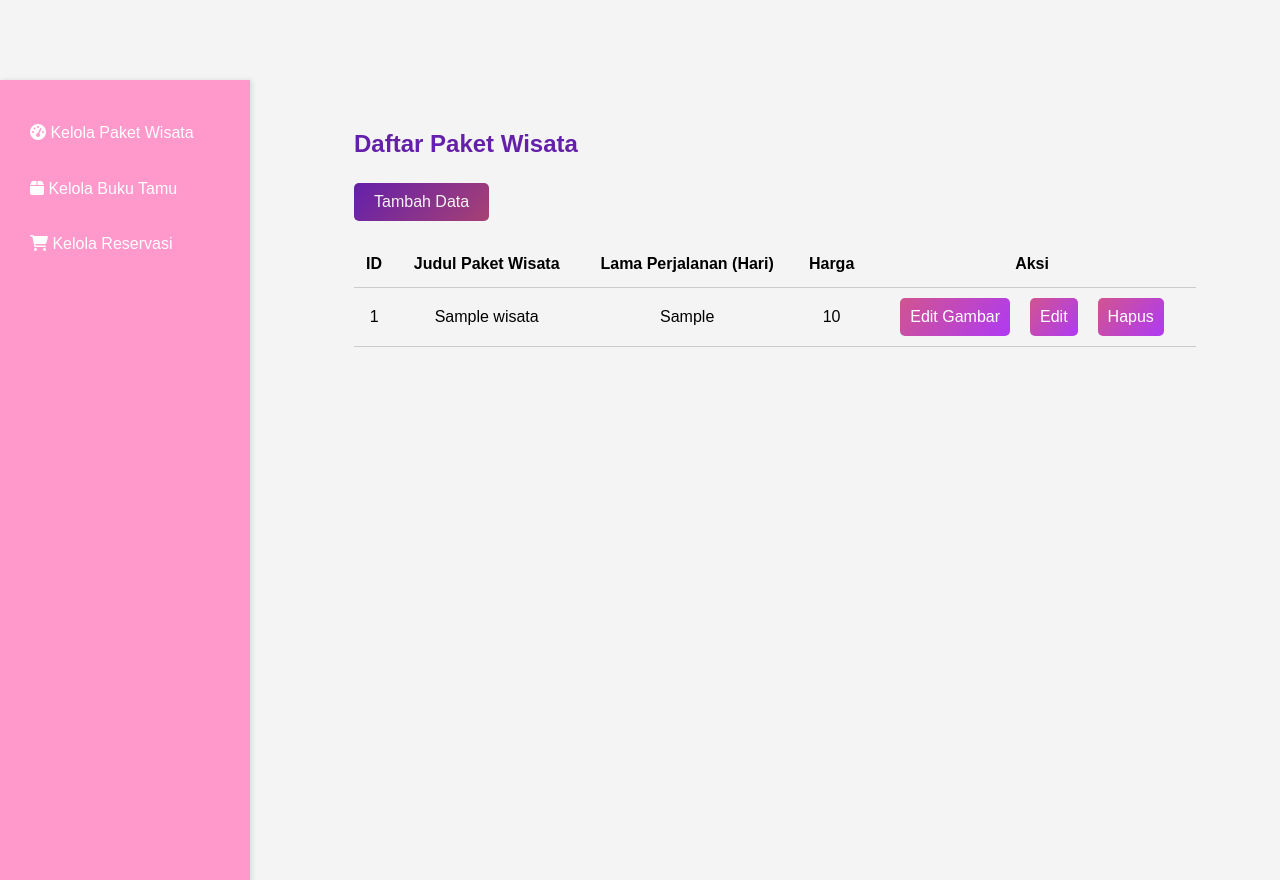
After one commit to Aliyazalfaputri/Aliyazalfa_JWD, a PHP site: page /admin/paketwisata.php in a window 1280 px wide. The commit adds this page. Run offline with PHP 8.4, Linux system fonts and the light colour scheme; tables that the repository leaves empty or names only in its code hold one stand-in row (values such as "Sample post").

Commit message:
revisi 3

```diff
--- /dev/null
+++ b/admin/paketwisata.php
@@ -0,0 +1,69 @@
+<?php
+include '../config.php';
+
+// Membuat koneksi
+$conn = new mysqli($servername, $username, $password, $dbname);
+
+// Memeriksa koneksi
+if ($conn->connect_error) {
+    die("Koneksi gagal: " . $conn->connect_error);
+}
+
+// Query untuk mendapatkan data produk
+$sql = "SELECT id, judul, hari, harga FROM paket_wisata";
+$result = $conn->query($sql);
+?>
+
+<!DOCTYPE html>
+<html lang="en">
+<head>
+    <meta charset="UTF-8">
+    <meta name="viewport" content="width=device-width, initial-scale=1.0">
+    <title>Kelola Paket Wisata</title>
+    <link rel="stylesheet" href="css/style.css">
+    <link rel="stylesheet" href="css/produk.css">
+</head>
+
+<body>
+    <div class="container">
+        <?php include '../nav/sidebar.php'; ?>
+        <main class="content">
+            <h2>Daftar Paket Wisata</h2>
+            <button class="tambah-btn"><a href="tambah.php">Tambah Data</a></button>
+            <table>
+                <thead>
+                    <tr>
+                        <th>ID</th>
+                        <th>Judul Paket Wisata</th>
+                        <th>Lama Perjalanan (Hari)</th>
+                        <th>Harga</th>
+                        <th>Aksi</th>
+                    </tr>
+                </thead>
+                <tbody>
+                    <?php
+                    if ($result->num_rows > 0) {
+                        // Output data dari setiap baris
+                        while($row = $result->fetch_assoc()) {
+                            echo "<tr>";
+                            echo "<td>" . $row["id"] . "</td>";
+                            echo "<td>" . $row["judul"] . "</td>";
+                            echo "<td>" . $row["hari"] . "</td>";
+                            echo "<td>" . $row["harga"] . "</td>";
+                            echo "<td class='action-buttons'>";
+                            echo "<button class='mod-btn'><a href='admin/editpic.php?id=" . $row["id"] . "'>Edit Gambar</a></button>";
+                            echo "<button class='mod-btn'><a href='admin/edit.php?id=" . $row["id"] . "'>Edit</a></button>";
+                            echo "<button class='mod-btn'><a href='admin/hapus.php?id=" . $row["id"] . "' onclick='return confirm(\"Apakah Anda yakin ingin menghapus produk ini?\")'>Hapus</a></button>";
+                            echo "</td>";
+                            echo "</tr>";
+                        }
+                    } else {
+                        echo "<tr><td colspan='7'>Tidak ada data</td></tr>";
+                    }
+                    ?>
+                </tbody>
+            </table>
+        </main>
+    </div>
+</body>
+</html>
--- /dev/null
+++ b/css/produk.css
@@ -0,0 +1,83 @@
+/* Reset CSS untuk menghilangkan margin dan padding bawaan browser */
+* {
+    margin: 0;
+    padding: 0;
+    box-sizing: border-box;
+}
+
+body {
+    font-family: montserrat, sans-serif;
+    line-height: 1.6;
+    background-color: #f4f4f4;
+    display: flex;
+    flex-direction: column;
+    min-height: 100vh;
+}
+
+main {
+    flex: 1;
+    padding: 0; /* Pastikan tidak ada padding */
+    margin: 0; /* Pastikan tidak ada margin */
+}
+
+.container {
+    width: 90%;
+    max-width: 1200px;
+    margin: 0 auto;
+    padding: 15px;
+}
+
+.container h2 {
+    color: #6420AA;
+    margin-top: 0; /* Pastikan tidak ada margin atas */
+}
+
+table {
+    width: 100%;
+    border-collapse: collapse;
+    margin-top: 20px;
+}
+
+table th, table td {
+    padding: 10px;
+    border-bottom: 1px solid #ccc;
+}
+
+.tambah-btn {
+    background-image: linear-gradient(130deg, #6420AA,#a74174);
+    border: none;
+    padding: 10px 20px;
+    margin-top: 20px;
+    border-radius: 5px;
+    font-size: 16px;
+    text-decoration: none;
+}
+
+.tambah-btn a{
+    color: #f4f4f4;
+    text-decoration: none;
+}
+
+.insert-btn:hover {
+    background-image: linear-gradient(130deg, #e2e2e2,#d8a4d7);
+}
+
+.mod-btn {
+    background-image: linear-gradient(130deg, #d1548f , #af3af3);
+    color: #fff;
+    border: none;
+    padding: 10px;
+    margin: 0 5px;
+    border-radius: 5px;
+    font-size: 16px;
+    text-decoration: none;
+}
+
+.mod-btn a {
+    color: #fff;
+    text-decoration: none;
+}
+
+.mod-btn:hover {
+    background-image: linear-gradient(130deg, #e2e2e2,#d8a4d7);
+}
--- /dev/null
+++ b/css/style.css
@@ -0,0 +1,281 @@
+body {
+    font-family: Arial, sans-serif;
+    margin: 0;
+}
+
+.header {
+    position: fixed;
+    top: 0;
+    width: 100%;
+    display: flex;
+    justify-content: space-between;
+    align-items: center;
+    padding: 10px 20px;
+    background-color: #ADD8E6;
+    border-bottom: 1px solid #e7e7e7;
+    z-index: 900;
+}
+
+.logo {
+    font-size: 24px;
+    font-weight: bold;
+}
+
+.menu a {
+    color: black;
+    text-decoration: none;
+    padding: 10px 15px;
+    transition: color 0.3s ease-in-out;
+}
+
+.menu a:hover {
+    color: #ff5722;
+    text-decoration: underline;
+}
+
+/* Reset CSS untuk menghilangkan margin dan padding bawaan browser */
+* {
+    margin: 0;
+    padding: 0;
+    box-sizing: border-box;
+}
+
+body {
+    font-family: montserrat, sans-serif;
+    line-height: 1.6;
+    display: flex;
+    flex-direction: column;
+    min-height: 100vh;
+}
+
+main {
+    flex: 1;
+}
+
+.container {
+    width: 90%;
+    max-width: 1200px;
+    margin: 0 auto;
+    padding: 0px;
+}
+
+.container-header {
+    margin-left: 10px;
+}
+
+.container h2 {
+    color: #6420AA;
+    margin-top: 5px;
+}
+
+header {
+    background-color: #ffc8e4;
+    position: fixed;
+    padding: 10px 0;
+    height: 80px;
+    width: 100%;
+    box-shadow: 0px 1px 3px #ff2994;
+    z-index: 1000;
+    display: flex;
+    align-items: center; /* Ensure vertical alignment */
+}
+
+.header-content {
+    display: flex;
+    align-items: center;
+    width: 100%;
+    justify-content: space-between; /* Distribute space between brand and nav */
+}
+
+.brand {
+    color: rgba(100, 32, 170, 0.5);
+    text-align: left;
+    margin-left: 20px; /* Add some margin to the left if needed */
+    font-family: Gilroy;
+    font-size: 25px;
+}
+
+nav ul {
+    display: flex;
+    list-style: none;
+    margin-right: 20px; /* Add some margin to the right if needed */
+}
+
+nav ul li {
+    margin-left: 20px;
+}
+
+nav ul li a {
+    color: #ff2994;
+    text-decoration: none;
+}
+
+.dashboard-info {
+    display: flex;
+    justify-content: space-between;
+    margin-top: 50px;
+}
+
+.info-content {
+    background-color: #f4f4f4;
+}
+
+.info-content p {
+    font-size: 24px;
+    font-weight: bold;
+}
+
+.info-box {
+    background-color: #FF69B4;
+    width: 30%;
+    text-align: center;
+}
+
+.info-box h3 {
+    margin-top: 5px;
+    margin-bottom: 1px;
+    color: #f4f4f4;
+}
+
+.info-box p {
+    font-size: 40px;
+    font-weight: bold;
+    color: #6420AA;
+    background-color: #ffc8e4;
+    border-radius: 10px;
+    padding: 25px;
+}
+
+.info-box a {
+    color: #f4f4f4;
+    text-decoration: none;
+}
+
+.info-box a:hover {
+    text-decoration: underline;
+}
+
+/* CSS tambahan untuk memastikan konten tabel rata tengah */
+table {
+    width: 100%;
+    border-collapse: collapse;
+}
+
+th {
+    padding: 10px;
+    text-align: center; /* Nama kolom rata tengah */
+}
+
+td {
+    padding: 10px;
+    text-align: center; /* Konten tabel rata tengah */
+    vertical-align: middle;
+}
+
+.action-buttons {
+    display: flex;
+    justify-content: center;
+    gap: 10px;
+}
+
+.insert-btn a {
+    text-decoration: none;
+    color: inherit;
+}
+
+footer {
+    font-size: 13px;
+    color: #FF69B4;
+    text-align: center;
+    padding: 10px 0;
+    margin-top: auto;
+}
+
+.sidebar {
+    width: 250px;
+    background-color: #ff99cc;
+    color: #fff;
+    padding: 20px;
+    height: calc(100vh - 60px); /* Adjust according to header height */
+    position: fixed;
+    top: 80px; /* Adjust according to header height */
+    left: 0;
+    box-shadow: 2px 0 5px rgba(0, 0, 0, 0.1);
+}
+
+.sidebar ul {
+    list-style: none;
+    padding: 0;
+}
+
+.sidebar ul li {
+    margin: 10px 0;
+}
+
+.sidebar ul li a {
+    color: #fff;
+    text-decoration: none;
+    display: block;
+    padding: 10px;
+    transition: background 0.3s;
+}
+
+.sidebar ul li a:hover {
+    background-color: #ff66b2;
+}
+
+.content {
+    margin-left: 270px; /* Adjust according to sidebar width */
+    padding: 20px;
+    margin-top: 100px; /* Adjust according to header height */
+    flex: 1;
+    background-color: transparent;
+}
+
+header {
+    background-color: #ffc8e4;
+    position: fixed;
+    padding: 10px 0;
+    height: 80px;
+    width: 100%;
+    box-shadow: 0px 1px 3px #ff2994;
+    z-index: 1000;
+    display: flex;
+    align-items: center;
+    justify-content: space-between; /* Ensure horizontal distribution */
+}
+
+.container-header {
+    display: flex;
+    align-items: center;
+    justify-content: space-between;
+    width: 100%;
+    padding: 0 20px; /* Add padding for some spacing */
+}
+
+.brand {
+    color: rgba(100, 32, 170, 0.5);
+    font-family: Gilroy;
+    font-size: 25px;
+}
+
+.profile {
+    display: flex;
+    align-items: center; /* Center align icon and text vertically */
+}
+
+.profile a {
+    display: flex;
+    align-items: center;
+    color: #ff2994;
+    text-decoration: none;
+}
+
+.profile i {
+    font-size: 36px;
+    margin-right: 10px;
+}
+
+.profile-text strong {
+    font-size: 14px;
+}
--- /dev/null
+++ b/nav/sidebar.php
@@ -0,0 +1,24 @@
+<?php
+include '../config.php';
+$conn->close();
+?>
+
+<!DOCTYPE html>
+<html lang="en">
+
+<head>
+    <meta charset="UTF-8">
+    <meta name="viewport" content="width=device-width, initial-scale=1.0">
+    <title>Aliya Tour</title>
+    <link rel="stylesheet" href="css/produk.css">
+    <link rel="stylesheet" href="css/style.css">
+    <link rel="stylesheet" href="https://cdnjs.cloudflare.com/ajax/libs/font-awesome/6.0.0-beta3/css/all.min.css">
+</head>
+
+<div class="sidebar">
+    <ul>
+        <li><a href="admin/paketwisata.php"><i class="fas fa-tachometer-alt"></i> Kelola Paket Wisata</a></li>
+        <li><a href="produk.php"><i class="fas fa-box"></i>  Kelola Buku Tamu</a></li>
+        <li><a href="penjualan.php"><i class="fas fa-shopping-cart"></i> Kelola Reservasi</a></li>
+    </ul>
+</div>
--- a/register.php
+++ b/register.php
@@ -65,6 +65,7 @@ if ($_SERVER["REQUEST_METHOD"] == "POST") {
     <title>Buat Akun</title>
 </head>
 <body>
+    <?php include 'nav/header.php'; ?>
     <div class="login-container">
         <div class="login-box">
                 <td colspan="2">
```
Also changed, not shown: css/login.css (+12 -27 lines), css/register.css (+9 -6 lines), login.php (+31 -5 lines), loginadmin.php (+40 -35 lines), nav/header.php (added, +18 -0 lines).
